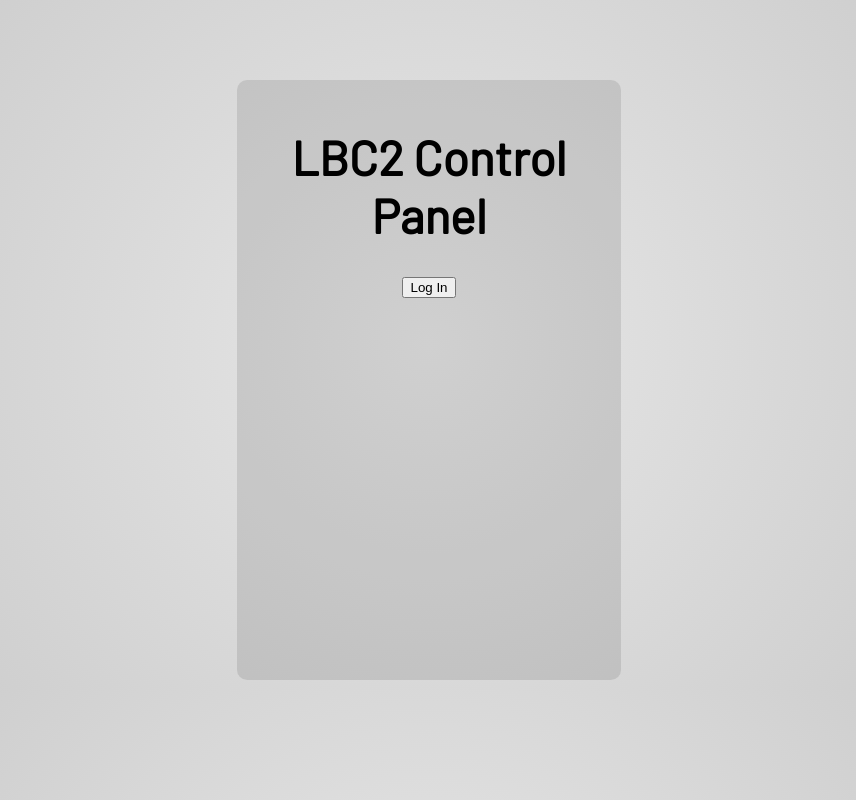
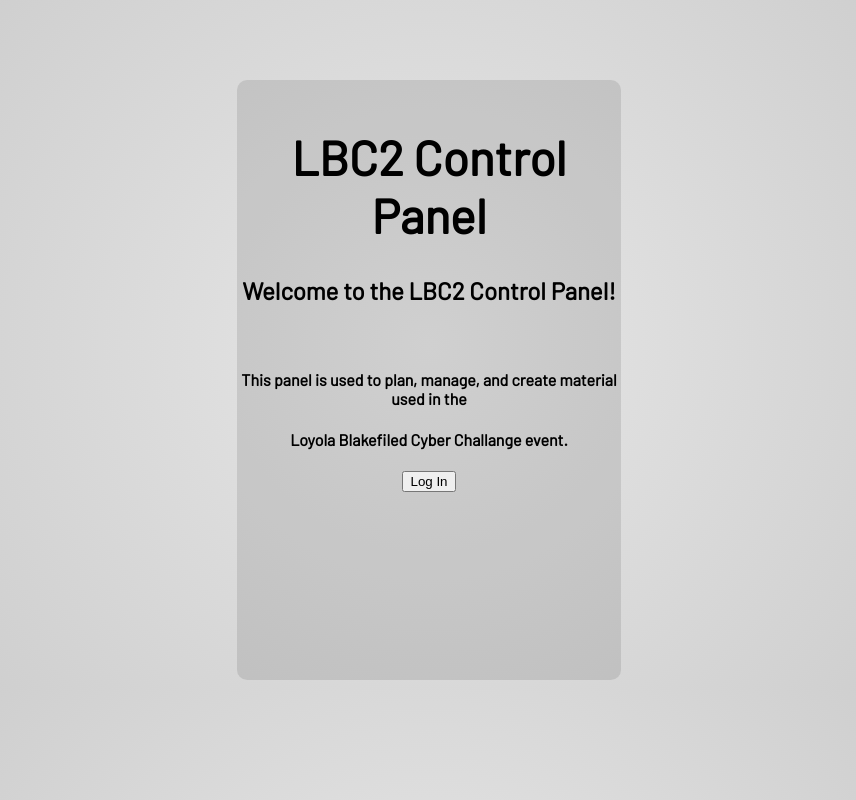
Before and after one commit to dk42506/lbc2-control-panel, a Next.js app: page / in a window 1280 px wide. Shown: the whole page, without its empty margins (211-1067 px from the left). Built offline with nearby package versions, Linux system fonts and the light colour scheme.

Commit message:
added more text landing page

```diff
--- a/src/pages/index.tsx
+++ b/src/pages/index.tsx
@@ -9,6 +9,19 @@ export default function Home() {
           <div className={styles.title}>
             <h1>LBC2 Control Panel</h1>
           </div>
+          <div className={styles.welcomeMessage}>
+            <h2>
+              Welcome to the LBC2 Control Panel!
+            </h2>
+          </div>
+          <div className={styles.infoMessage}>
+            <h4>
+              This panel is used to plan, manage, and create material used in the
+            </h4>
+            <h4>
+              Loyola Blakefiled Cyber Challange event.
+            </h4>
+          </div>
           <Link href='/homepage'><button>Log In</button></Link>
         </div>
       </main>
--- a/src/styles/index.module.css
+++ b/src/styles/index.module.css
@@ -15,3 +15,7 @@
     padding-top: 2vh;
     font-size: 1.5rem;
 }
+
+.infoMessage{
+    padding-top: 3vh;
+}
```
